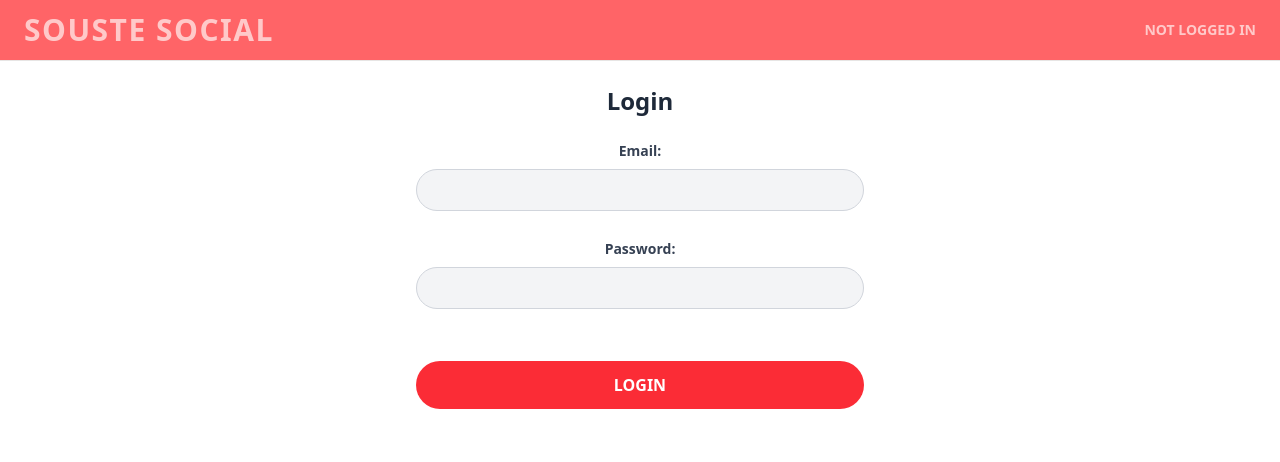
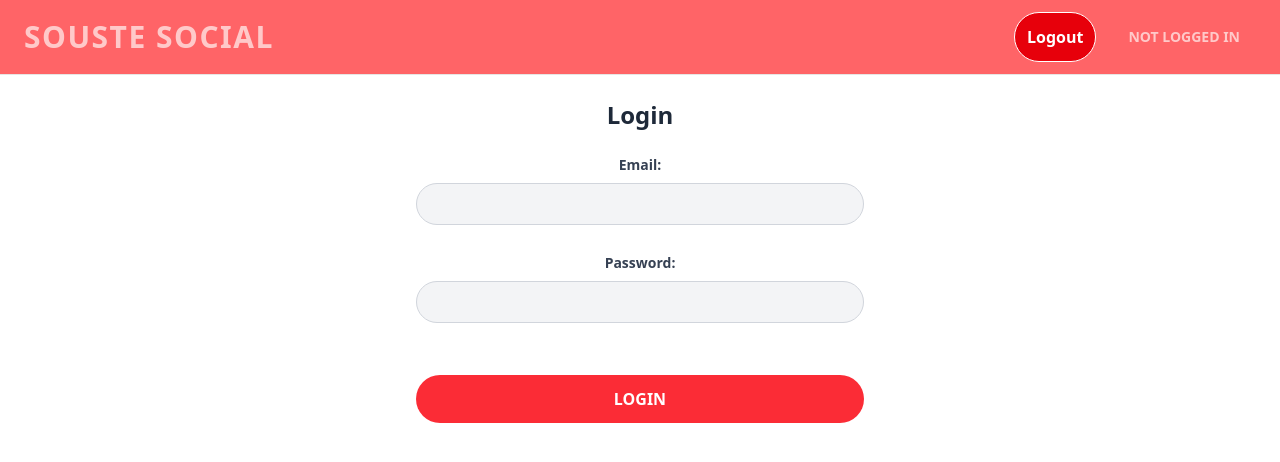
Before and after one commit to souste/souste-social-frontend, a React (Vite) app: page /login in a window 1280 px wide. Shown: the top 462 px of the page. Built offline with nearby package versions, Linux system fonts and the light colour scheme.

Commit message:
logout button applied to header which removes token and sets the user state to null

```diff
--- a/src/App.jsx
+++ b/src/App.jsx
@@ -1,20 +1,22 @@
-import { Route, Routes } from "react-router-dom";
+import { Route, Routes, Navigate } from "react-router-dom";
 import Posts from "./components/Posts";
 import SinglePost from "./components/SinglePost";
 import Header from "./components/Header";
 import SignUp from "./components/SignUp";
 import Login from "./components/Login";
-import { AuthProvider } from "./context/AuthContext";
+import { useAuth } from "./context/AuthContext";
 import "./styles.css";
 
 function App() {
+  const { currentUser } = useAuth();
   return (
-    <AuthProvider>
+    <div>
       <Header />
       <Routes>
         <Route
           path="/"
-          element={<Posts />}
+          element={currentUser ? <Posts /> : <Navigate to="/login" />}
+          // When I provide guest access can I add a default user object?
         />
         <Route
           path="/posts/:postId"
@@ -29,7 +31,7 @@ function App() {
           element={<Login />}
         />
       </Routes>
-    </AuthProvider>
+    </div>
   );
 }
 
--- a/src/components/Header.jsx
+++ b/src/components/Header.jsx
@@ -1,13 +1,26 @@
 import { useAuth } from "../context/AuthContext";
 
 const Header = () => {
-  const { currentUser } = useAuth();
+  const { currentUser, logout } = useAuth();
+
+  const handleLogout = () => {
+    logout();
+  };
+
   return (
     <div className="flex items-center justify-between border-b border-stone-200 bg-red-400 px-6 py-3 text-red-200 uppercase">
       <h1 className="text-3xl font-bold tracking-wider">Souste Social</h1>
-      <p className="px4 text-sm font-semibold">
-        {currentUser ? currentUser.username : "Not logged in"}
-      </p>
+      <div className="flex items-center gap-4">
+        <button
+          onClick={handleLogout}
+          className="rounded-full border bg-red-600 px-3 py-3 font-semibold text-white hover:bg-red-700"
+        >
+          Logout
+        </button>
+        <p className="px-4 text-sm font-semibold">
+          {currentUser ? currentUser.username : "Not logged in"}
+        </p>
+      </div>
     </div>
   );
 };
--- a/src/components/Login.jsx
+++ b/src/components/Login.jsx
@@ -28,7 +28,6 @@ const Login = () => {
     setErrors([]);
     try {
       const response = await loginUser(loginCredentials);
-      console.log("this is the response", response);
 
       if (response.errors) {
         setErrors(response.errors);
@@ -37,7 +36,6 @@ const Login = () => {
         return;
       }
       setCurrentUser(response.data.user);
-      console.log("response from login", response.data.user);
       navigate("/");
     } catch (err) {
       console.error("Failed to login user", err);
--- a/src/context/AuthContext.jsx
+++ b/src/context/AuthContext.jsx
@@ -3,8 +3,12 @@ const AuthContext = createContext();
 
 export const AuthProvider = ({ children }) => {
   const [currentUser, setCurrentUser] = useState(null);
+  const logout = () => {
+    localStorage.removeItem("authToken");
+    setCurrentUser(null);
+  };
   return (
-    <AuthContext.Provider value={{ currentUser, setCurrentUser }}>
+    <AuthContext.Provider value={{ currentUser, setCurrentUser, logout }}>
       {children}
     </AuthContext.Provider>
   );
--- a/src/main.jsx
+++ b/src/main.jsx
@@ -2,11 +2,14 @@ import { StrictMode } from "react";
 import { createRoot } from "react-dom/client";
 import App from "./App.jsx";
 import { BrowserRouter } from "react-router-dom";
+import { AuthProvider } from "./context/AuthContext";
 
 createRoot(document.getElementById("root")).render(
   <StrictMode>
-    <BrowserRouter>
-      <App />
-    </BrowserRouter>
-  </StrictMode>
+    <AuthProvider>
+      <BrowserRouter>
+        <App />
+      </BrowserRouter>
+    </AuthProvider>
+  </StrictMode>,
 );
```
